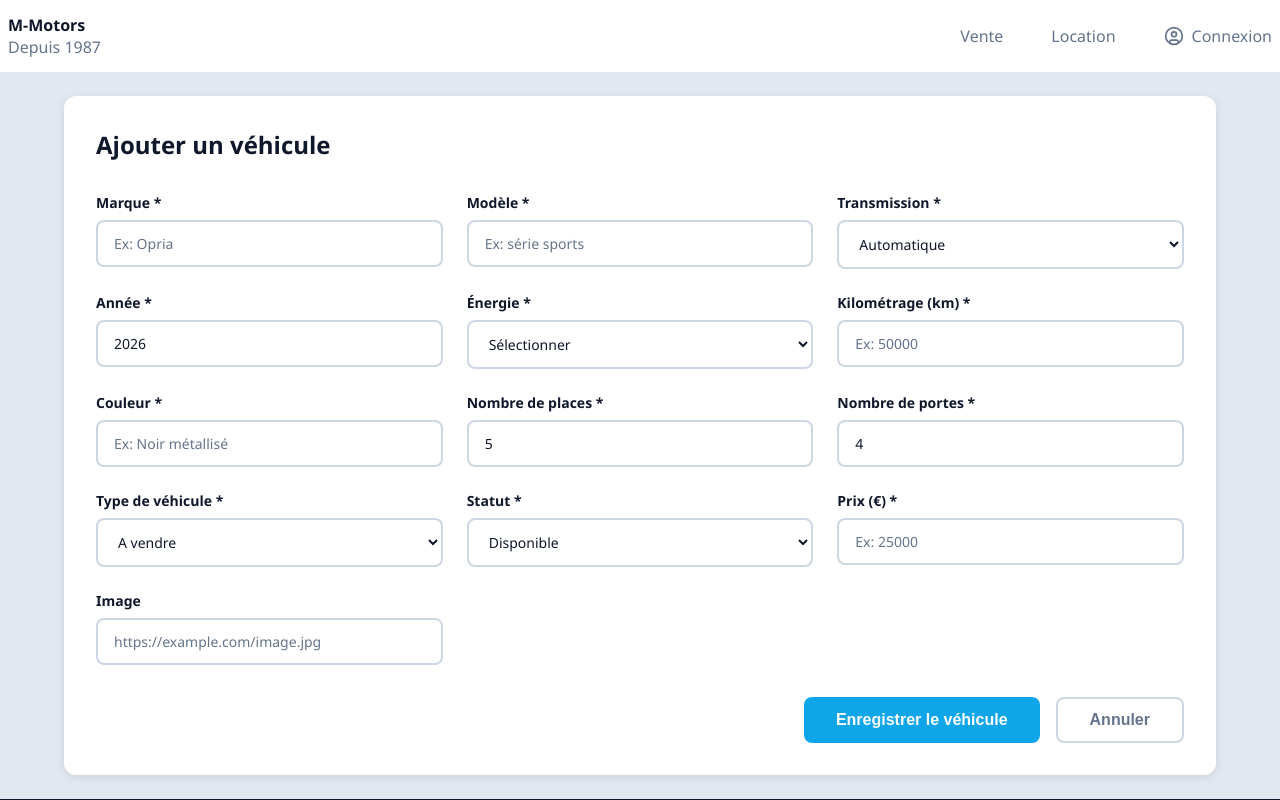
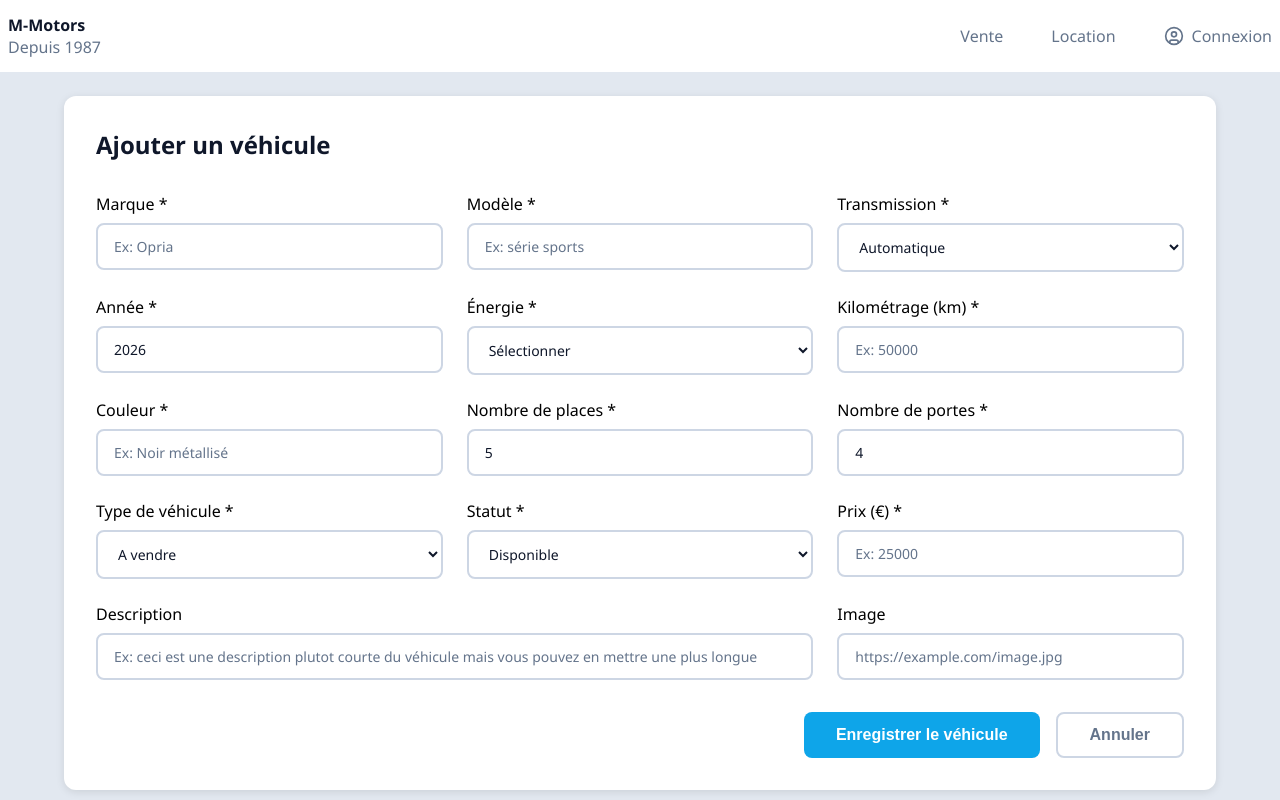
Before and after one commit to FannyTzu/m-motors-frontend, a Next.js app: page /business-space/create in a window 1280 px wide. Shown: the top 800 px of the page. Built offline with nearby package versions, Linux system fonts and the light colour scheme; no server answers.

Commit message:
feat: add description field to vehicle creation form with styling adjustments

```diff
--- a/src/@features/Business/component/FormVehicle/FormCreateVehicle.tsx
+++ b/src/@features/Business/component/FormVehicle/FormCreateVehicle.tsx
@@ -19,6 +19,7 @@
   type: "sale" | "rental";
   price: number;
   image?: string;
+  description?: string;
   status: "available" | "reserved" | "sold";
 }
 
@@ -306,6 +307,22 @@
             />
           </div>
 
+          <div className={s.formGroupDescription}>
+            <label htmlFor="description" className={s.label}>
+              Description
+            </label>
+            <input
+              type="text"
+              id="description"
+              name="description"
+              value={formData.description || ""}
+              onChange={handleChange}
+              className={s.input}
+              placeholder="Ex: ceci est une description plutot courte du véhicule mais vous pouvez en mettre une plus longue"
+              required
+            />
+          </div>
+
           <div className={s.formGroup}>
             <label htmlFor="image" className={s.label}>
               Image
--- a/src/@features/Business/component/FormVehicle/styles.module.css
+++ b/src/@features/Business/component/FormVehicle/styles.module.css
@@ -39,7 +39,13 @@
   gap: 8px;
 }
 
-.label {
+.formGroupDescription {
+  display: grid;
+  grid-column: span 2;
+
+  gap: 8px;
+}
+² .label {
   font-size: 14px;
   font-weight: 600;
   color: var(--color-black);
```
